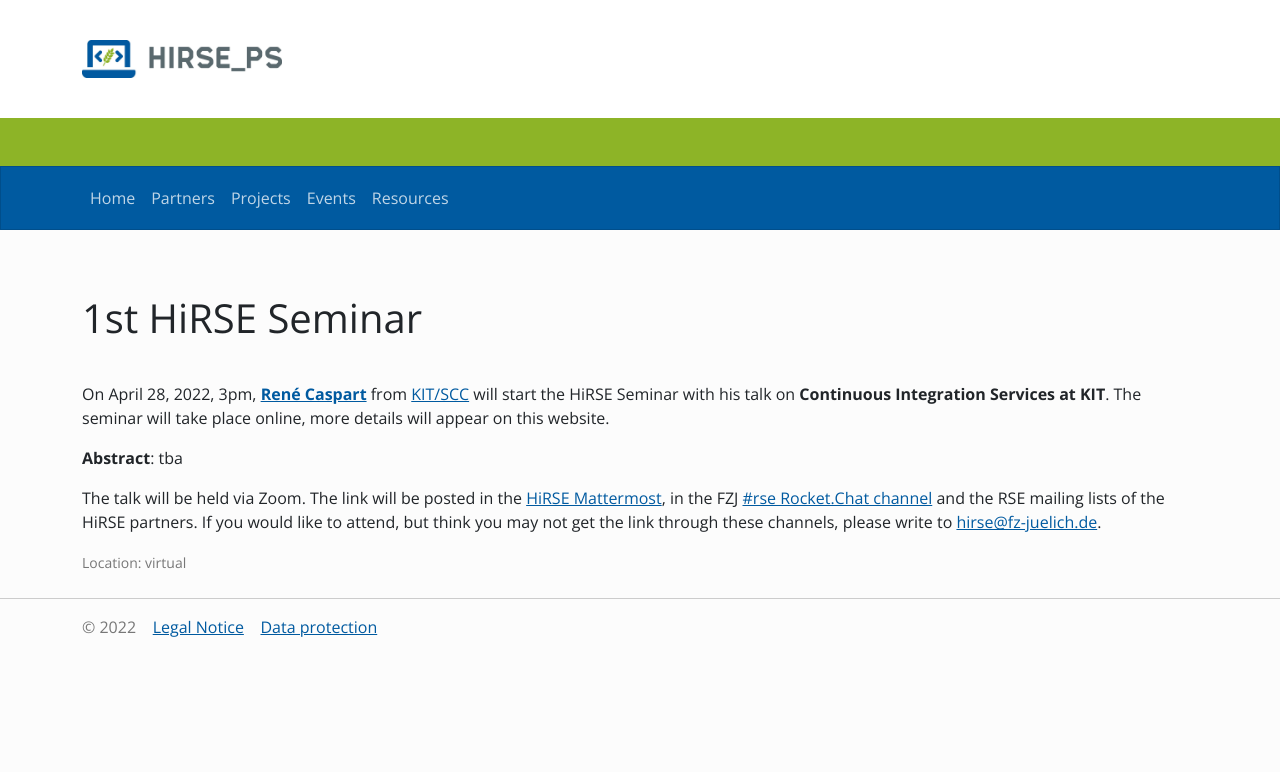
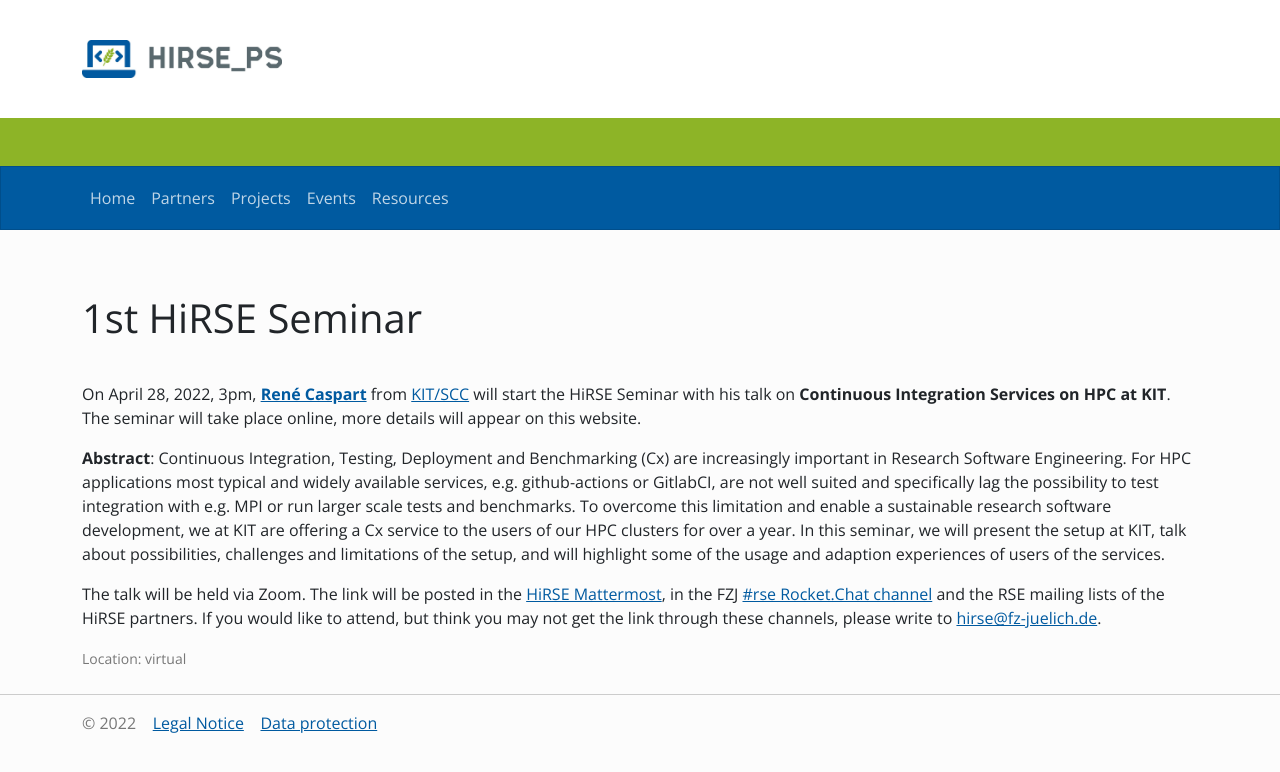
Before and after one commit to Helmholtz-HiRSE/helmholtz-hirse.github.io, a Jekyll site: the page built from _events/2022_04_28-seminar_1.md, in a window 1280 px wide. Shown: the top 772 px of the page. Built offline with Jekyll 4.4.1, drawn with Linux system fonts in a browser that asks for light colours; nearby versions of some CDN libraries.

Commit message:
Update 2022_04_28-seminar_1.md

```diff
--- a/_events/2022_04_28-seminar_1.md
+++ b/_events/2022_04_28-seminar_1.md
@@ -7,9 +7,12 @@ location: virtual
 excerpt_separator: <!--more-->
 ---
 
-On April 28, 2022, 3pm, [**René Caspart**](https://www.scc.kit.edu/personen/12332.php) from [KIT/SCC](https://www.scc.kit.edu/) will start the HiRSE Seminar with his talk on **Continuous Integration Services at KIT**. The seminar will take place online, more details will appear on this website.
+On April 28, 2022, 3pm, [**René Caspart**](https://www.scc.kit.edu/personen/12332.php) from [KIT/SCC](https://www.scc.kit.edu/) will start the HiRSE Seminar with his talk on **Continuous Integration Services on HPC at KIT**. The seminar will take place online, more details will appear on this website.
 <!--more-->
 
-**Abstract**: tba
+**Abstract**: Continuous Integration, Testing, Deployment and Benchmarking (Cx) are increasingly important in Research Software Engineering.
+For HPC applications most typical and widely available services, e.g. github-actions or GitlabCI, are not well suited and specifically lag the possibility to test integration with e.g. MPI or run larger scale tests and benchmarks.
+To overcome this limitation and enable a sustainable research software development, we at KIT are offering a Cx service to the users of our HPC clusters for over a year.
+In this seminar, we will present the setup at KIT, talk about possibilities, challenges and limitations of the setup, and will highlight some of the usage and adaption experiences of users of the services.
 
 The talk will be held via Zoom. The link will be posted in the [HiRSE Mattermost](https://mattermost.hzdr.de/hirse), in the FZJ [#rse Rocket.Chat channel](https://chat.fz-juelich.de/channel/rse) and the RSE mailing lists of the HiRSE partners. If you would like to attend, but think you may not get the link through these channels, please write to [hirse@fz-juelich.de](mailto:hirse@fz-juelich.de).
```
